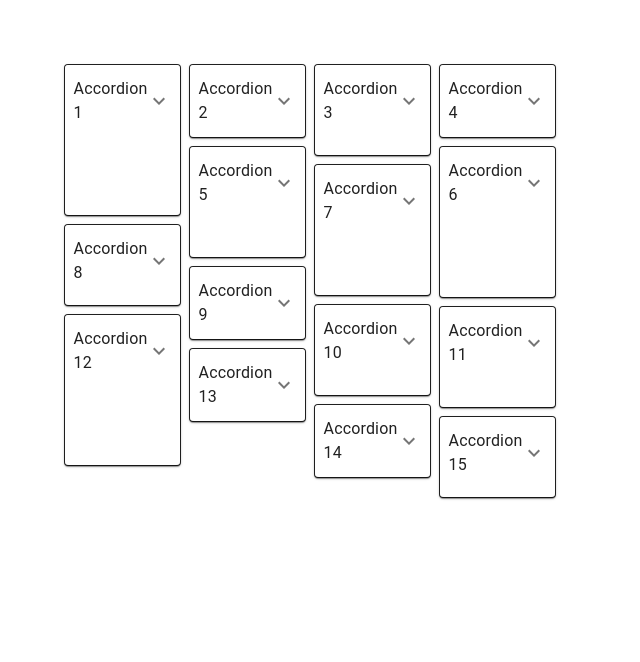
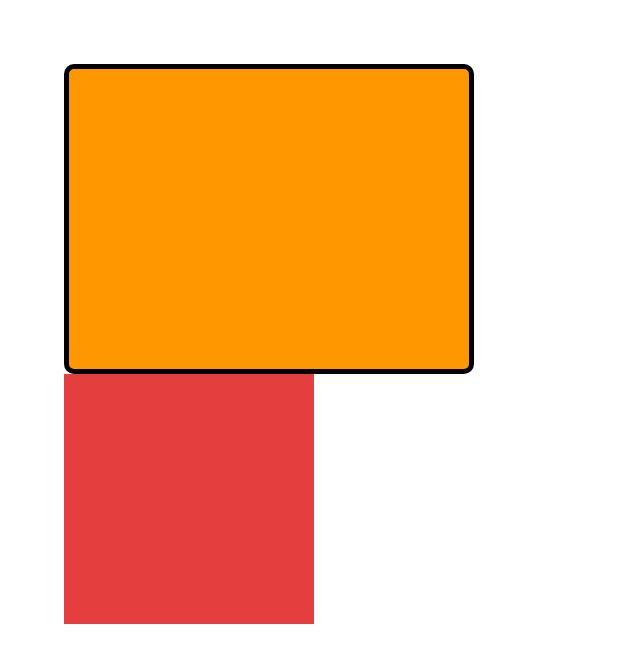
Before and after one commit to thinhnguyen5/React-Mui, a React (Create React App) app: page / in a window 1280 px wide. Shown: the top 662 px of the page, without its empty margins (0-640 px from the left). Built offline with nearby package versions, Linux system fonts and the light colour scheme.

Commit message:
Mui Theme

```diff
--- a/src/App.tsx
+++ b/src/App.tsx
@@ -1,11 +1,14 @@
 import "./App.css";
-import { LocalizationProvider } from '@mui/x-date-pickers/LocalizationProvider'
+import { LocalizationProvider } from "@mui/x-date-pickers/LocalizationProvider";
+import { AdapterDayjs } from "@mui/x-date-pickers/AdapterDayjs";
+import MuiResponsiveness from "./component/MuiResponsiveness";
+import { createTheme } from "@mui/material/styles";
+import { colors, ThemeProvider } from "@mui/material";
 import { AdapterDateFns } from '@mui/x-date-pickers/AdapterDateFns'
-import { AdapterDayjs } from '@mui/x-date-pickers/AdapterDayjs';
-import MuiPicker from "./component/MuiPicker";
-import MuiTabs from "./component/MuiTabs";
-import MuiTimeline from "./component/MuiTimeline";
-import MuiMasonry from "./component/MuiMasonry";
+// import MuiPicker from "./component/MuiPicker";
+// import MuiTabs from "./component/MuiTabs";
+// import MuiTimeline from "./component/MuiTimeline";
+// import MuiMasonry from "./component/MuiMasonry";
 // import MuiLoadingButton from "./component/MuiLoadingButton";
 // import MuiAlter from "./component/MuiAlter";
 // import MuiChip from "./component/MuiChip";
@@ -38,9 +41,23 @@ import MuiMasonry from "./component/MuiMasonry";
 // import { MuiBreadcrumbs } from './component/MuiBreadcrumbs';
 // import { MuiDrawer } from './component/MuiDrawer';
 
+const theme = createTheme({
+  status: {
+    danger: '#e53e3e',
+  },
+  palette: {
+    secondary: {
+      main: colors.orange[500],
+    },
+  },
+  // neutral: {
+  //   main: colors.grey[500]
+  // }
+});
 
 function App() {
   return (
+    <ThemeProvider theme={theme}>
       <LocalizationProvider dateAdapter={AdapterDayjs}>
         <div className="App">
           {/* <MuiTyporaphy /> */}
@@ -78,9 +95,11 @@ function App() {
           {/* <MuiPicker /> */}
           {/* <MuiTabs /> */}
           {/* <MuiTimeline /> */}
-        <MuiMasonry />
+          {/* <MuiMasonry /> */}
+          <MuiResponsiveness />
         </div>
       </LocalizationProvider>
+    </ThemeProvider>
   );
 }
 
--- /dev/null
+++ b/src/component/MuiResponsiveness.tsx
@@ -0,0 +1,34 @@
+import React from "react";
+import { Box } from "@mui/material";
+import { styled } from "@mui/material";
+
+const StyledBox = styled(Box)(({ theme }) => ({
+  height: "250px",
+  width: "250px",
+  backgroundColor: theme.status.danger,
+}));
+
+const MuiResponsiveness = () => {
+  return (
+    <>
+      <Box
+        sx={{
+          height: "300px",
+          width: {
+            xs: 100, //0
+            sm: 200, // 600
+            md: 300, // 900
+            lg: 400, //1200
+            xl: 500, //1536
+          },
+          bgcolor: "secondary.main",
+          borderRadius: "10px",
+          border: "5px solid",
+        }}
+      ></Box>
+      <StyledBox />
+    </>
+  );
+};
+
+export default MuiResponsiveness;
```
Also changed, not shown: src/component/theme.d.ts (added, +21 -0 lines). Lines whose indentation alone changed are shown as unchanged.
